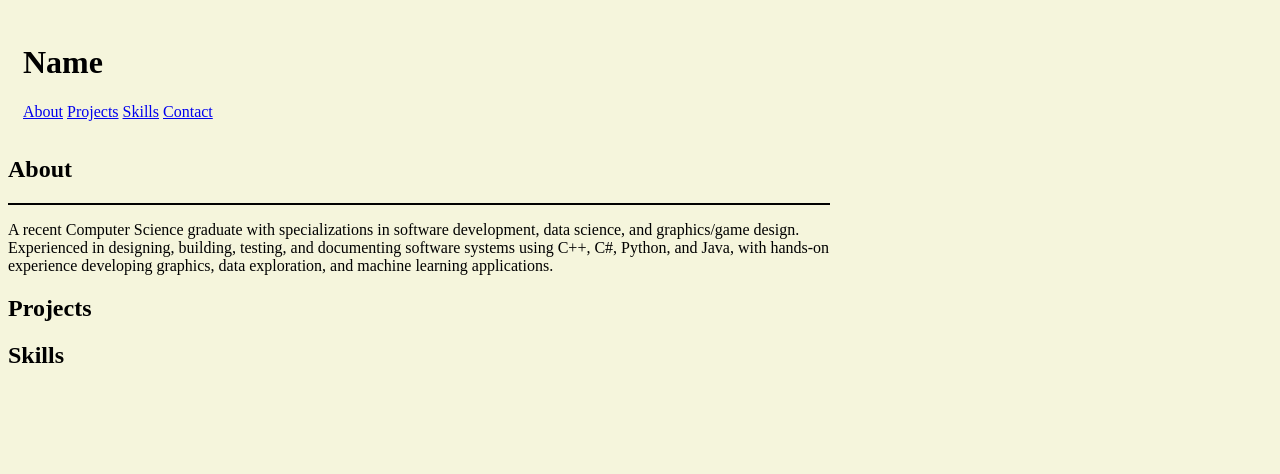
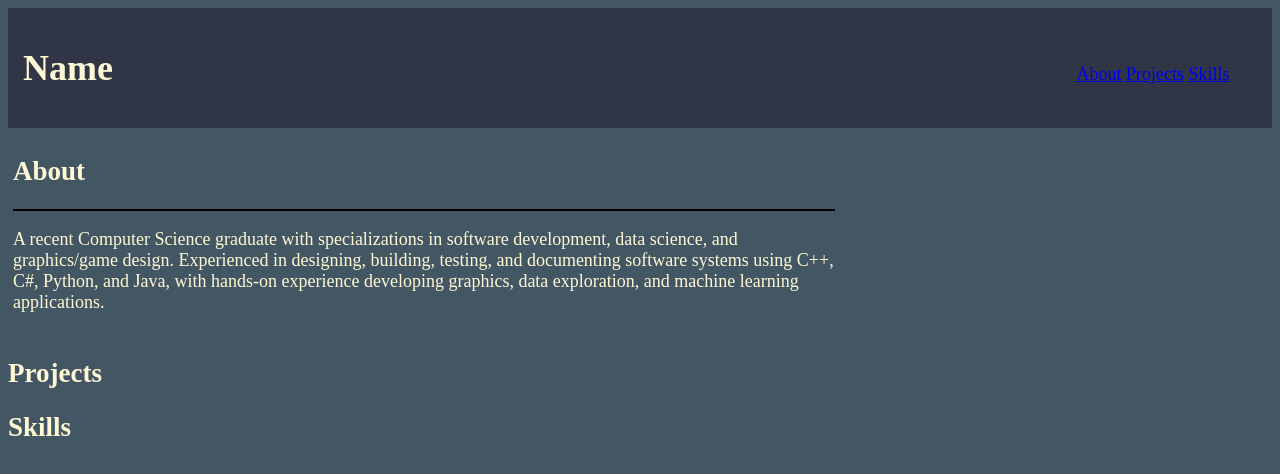
Before and after one commit to Krowby117/Krowby117.github.io, a plain HTML site: page index.html in a window 1280 px wide. Drawn offline with Linux system fonts and the light colour scheme.

Commit message:
small styling update

```diff
--- a/index.html
+++ b/index.html
@@ -14,7 +14,6 @@
                 <a href="#about">About</a>
                 <a href="#projects">Projects</a>
                 <a href="#skills">Skills</a>
-                <a href="#contact">Contact</a>
             </nav>
         </div>
 
--- a/styles.css
+++ b/styles.css
@@ -1,9 +1,13 @@
 body {
-    background-color: beige;
+    background-color: #435663;
+    font-size: 18px;
+    color: #fff8d4;
 }
 
 .header {
     padding: 15px;
+    vertical-align: middle;
+    background-color: #313647;
 }
 
 .header h1 {
@@ -28,8 +32,8 @@ hr {
 }
 
 .about {
-    padding-right: 35%;
+    padding: 5px;
     width: 65%;
-    align-content: left;
     text-align: left;
+    align-items: center;
 }
```
